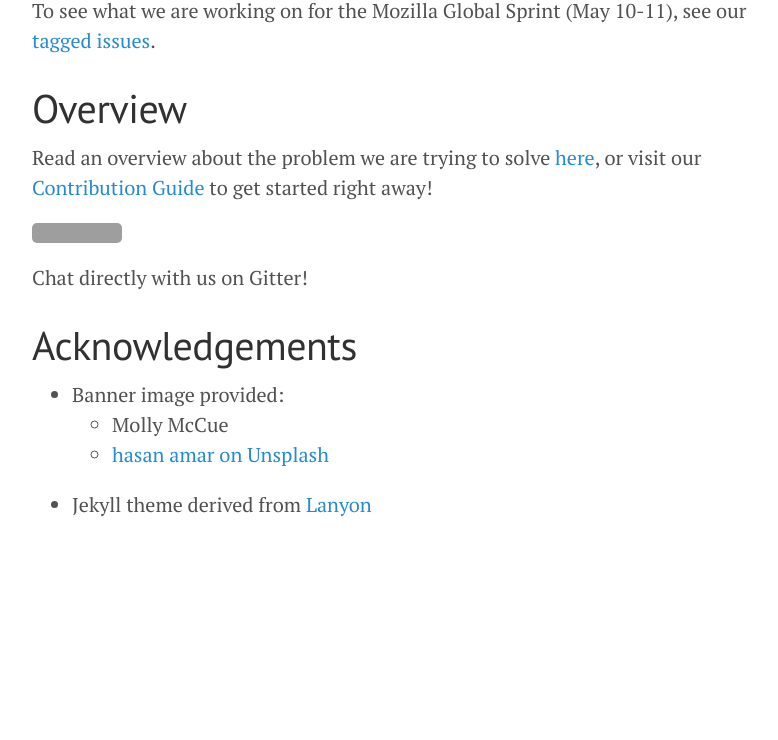
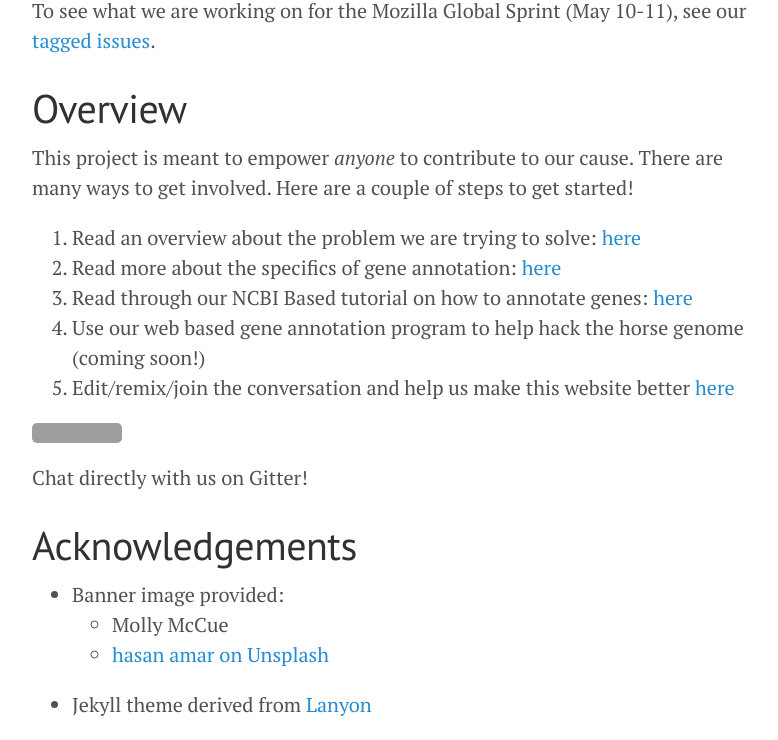
Before and after one commit to UMN-EGGL/HorseGeneAnnotation, a Jekyll site: the page built from index.md, in a window 1280 px wide and 900 px high, scrolled down 994 px, cut to the strip 160-900 px from the top of the window. Shown: the whole strip, without its empty margins (248-1026 px from the left). Built offline with Jekyll 4.4.1, drawn with Linux system fonts in a browser that asks for light colours; before the commit the page ends 1694 px from its top, so only the background shows below that; grey boxes are pictures that could not be loaded.

Commit message:
add steps to get involved

```diff
--- a/index.md
+++ b/index.md
@@ -20,12 +20,19 @@ To see what we are working on for the Mozilla Global Sprint (May 10-11), see our
 
 
 # Overview
+This project is meant to empower *anyone* to contribute to our cause. There are many ways
+to get involved. Here are a couple of steps to get started!
 
-Read an overview about the problem we are trying to solve [here](_pages/problem.md),
-or visit our [Contribution Guide](CONTRIBUTING.md)
-to get started right away!
+1. Read an overview about the problem we are trying to solve: [here](_pages/problem.md)
+1. Read more about the specifics of gene annotation: [here](_pages/What_is_Gene_Annotation.md)
+1. Read through our NCBI Based tutorial on how to annotate genes: [here](_pages/NCBI_tutorial.md)
+1. Use our web based gene annotation program to help hack the horse genome (coming soon!)
+1. Edit/remix/join the conversation and help us make this website better [here](CONTRIBUTING.md)
+
 
 [![Gitter chat](https://badges.gitter.im/gitterHQ/gitter.png)](https://gitter.im/HorseGeneAnnotation )
+
+
 Chat directly with us on Gitter!
 
 
```
